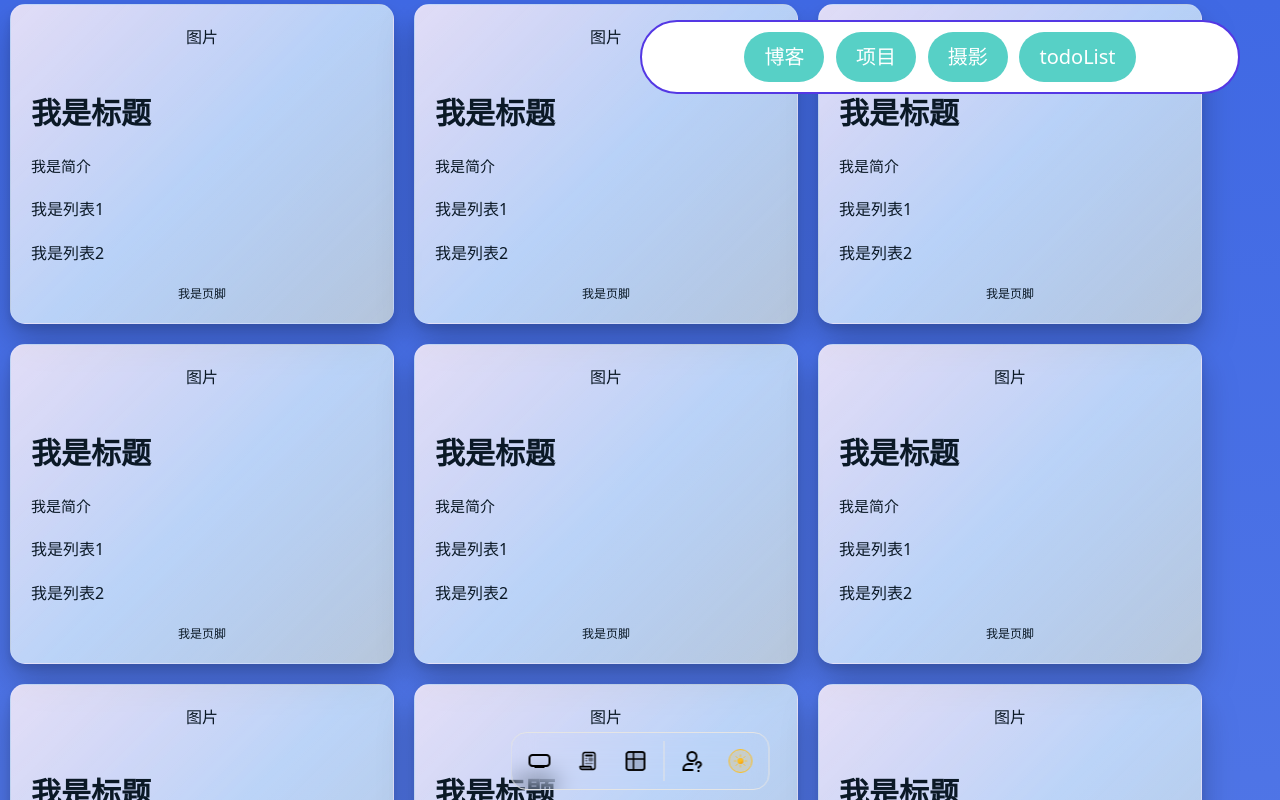
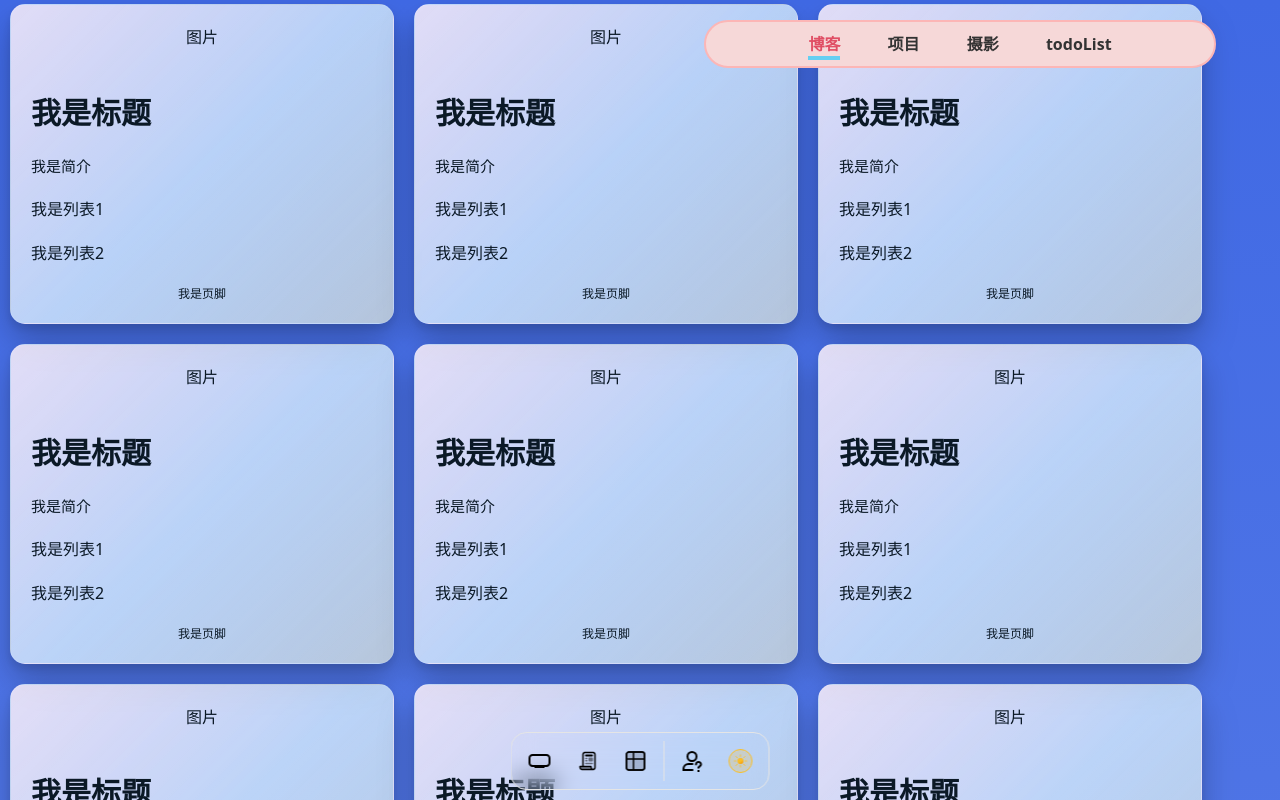
Before and after one commit to blog-ps/ps-blog, a React (Vite) app: page /blog/ in a window 1280 px wide. Shown: the top 800 px of the page. Built offline with nearby package versions, Linux system fonts and the light colour scheme.

Commit message:
fix:修复切换导航时导航栏的显示bug

```diff
--- a/src/hooks/useScrollPosition.js
+++ b/src/hooks/useScrollPosition.js
@@ -1,4 +1,5 @@
 import { useCallback } from 'react';
+import { useState } from 'react';
 import { useEffect } from 'react';
 import { useRef } from 'react';
 
@@ -7,16 +8,34 @@ const useScrollPosition = (
   customHandleScroll = () => {},
   item = window
 ) => {
-  let pageScrollY = window.localStorage.getItem(`${location}-${item}-scroll-y`);
-  if (!pageScrollY) pageScrollY = 0;
-  const scrollY = useRef(pageScrollY);
+  const scrollY = useRef(0);
+  // useEffect(() => {
+  //   const storedScrollY = window.localStorage.getItem(
+  //     `${location}-${item}-scroll-y`
+  //   );
+  //   if (storedScrollY) {
+  //     scrollY.current = parseInt(storedScrollY, 10);
+  //   }
+  // }, [location, item]);
+  const [isNavigating, setIsNavigating] = useState(false);
   const handleScroll = useCallback(() => {
-    customHandleScroll(scrollY.current, item.scrollY);
+    if (isNavigating) {
+      setIsNavigating(false);
+    } else {
+      customHandleScroll(scrollY.current, item.scrollY);
+    }
     scrollY.current = item.scrollY;
-  }, [customHandleScroll, item]);
+  }, [customHandleScroll, isNavigating, item]);
   useEffect(() => {
+    const storedScrollY = window.localStorage.getItem(
+      `${location}-${item}-scroll-y`
+    );
+    if (storedScrollY) {
+      scrollY.current = parseInt(storedScrollY, 10);
+    }
     item.scrollTo(0, scrollY.current);
     item.addEventListener('scroll', handleScroll);
+
     return () => {
       item.removeEventListener('scroll', handleScroll);
       window.localStorage.setItem(
@@ -24,7 +43,10 @@ const useScrollPosition = (
         scrollY.current
       );
     };
-  }, [handleScroll, item, scrollY, location]);
+  }, [handleScroll, item, location]);
+  useEffect(() => {
+    setIsNavigating(true);
+  }, [location]);
   return scrollY;
 };
 export default useScrollPosition;
--- a/src/pages/Blog/MyBlog.jsx
+++ b/src/pages/Blog/MyBlog.jsx
@@ -9,5 +9,7 @@ const MyBlog = () => {
     </Wrapper>
   );
 };
-const Wrapper = styled.div``;
+const Wrapper = styled.div`
+  width: 100%;
+`;
 export default MyBlog;
--- a/src/pages/Blog/index.css
+++ b/src/pages/Blog/index.css
@@ -5,6 +5,8 @@
   color: #333; /* 调整文本颜色 */
   font-weight: bold; /* 加粗字体 */
   transition: color 0.3s ease; /* 文本颜色变化的过渡效果 */
+  display: block;
+  font-size: 2vh;
 }
 
 .hover-effect::after {
@@ -13,13 +15,13 @@
   left: 50%;
   bottom: -4px; /* 调整线的位置 */
   width: 0;
-  height: 2px; /* 调整线的粗细 */
-  background-color: #a7d8e8; /* 调整线的颜色 */
+  height: 0.5vh; /* 调整线的粗细 */
+  background-color: #65cff2; /* 调整线的颜色 */
   transition: width 0.3s ease, left 0.3s ease;
 }
 
 .hover-effect:hover {
-  color: #ffb6c1; /* 悬停时改变文本颜色 */
+  color: #e04e64; /* 悬停时改变文本颜色 */
 }
 
 .hover-effect:hover::after {
@@ -28,11 +30,13 @@
 }
 /* 基本样式 */
 .my-div {
+  white-space: nowrap;
   padding: 10px 8vw;
   display: flex;
   justify-content: space-between; /* 可选：如果希望按钮之间有间隔 */
   align-items: center; /* 垂直居中 */
 }
+
 /* 出现时的动画 */
 .slide-in {
   animation: slideInDown 0.3s forwards; /* 0.5秒时间可以根据需要调整 */
@@ -49,14 +53,14 @@
     opacity: 1;
   }
   to {
-    transform: translateY(-100%);
+    transform: translateY(-200%);
     opacity: 1;
   }
 }
 
 @keyframes slideInDown {
   from {
-    transform: translateY(-100%);
+    transform: translateY(-200%);
     opacity: 1;
   }
   to {
--- a/src/pages/Blog/sections/Navigation.jsx
+++ b/src/pages/Blog/sections/Navigation.jsx
@@ -6,8 +6,13 @@ import useScrollPosition from '@/hooks/useScrollPosition';
 import { SmartButton } from '@/components/ui/smartButton';
 import { useThemeStyle } from '@/provider/theme-provider';
 import { useNavigate } from 'react-router';
+import { useEffect } from 'react';
+import { useRef } from 'react';
+import { useReducer } from 'react';
+import { reducer } from '@/hooks/use-toast';
 const Navigation = ({ children }) => {
   const themeStyle = useThemeStyle();
+  // const oldTagName = useRef(null);
 
   const tagItem = [
     {
@@ -27,16 +32,20 @@ const Navigation = ({ children }) => {
       url: '/blog/todoList',
     },
   ];
-  const [tagName, setTagName] = useState(() => {
-    const tagName = window.localStorage.getItem('BlogTagName');
-    return tagName ? tagName : tagItem[0].name;
+  const [tag, setTag] = useState(() => {
+    const localTag = JSON.parse(window.localStorage.getItem('BlogTag'));
+    return localTag ? localTag : tagItem[0];
   });
   const [visible, setVisible] = useState(true);
   const location = useLocation();
   const navigate = useNavigate();
   const handleScroll = useCallback(
     (oldScroll, newScroll) => {
+      console.log('oldScroll', oldScroll);
+      console.log('newScroll', newScroll);
       if (oldScroll > newScroll && visible === true) {
+        console.log('set Visable false');
+
         setVisible(false);
       } else if (oldScroll <= newScroll && visible === false) {
         setVisible(true);
@@ -45,59 +54,76 @@ const Navigation = ({ children }) => {
     [visible]
   );
   const handleClick = (ChoosedTag) => {
-    if (tagName !== ChoosedTag.name) {
-      setTagName(ChoosedTag.name);
-      console.log('nagetive');
-
-      navigate(ChoosedTag.url);
+    if (tag !== ChoosedTag) {
+      setTag(ChoosedTag);
     }
   };
-
+  useEffect(() => {
+    navigate(tag.url);
+    window.localStorage.setItem('BlogTag', JSON.stringify(tag));
+  }, [navigate, tag]);
   useScrollPosition(location.pathname.slice(1), handleScroll);
   return (
     <Wrapper
-      onMouseEnter={() => {
-        setVisible(true);
-      }}
-      onMouseLeave={() => {
-        setVisible(false);
-      }}
+
+    // onMouseLeave={() => {
+    //   setVisible(false);
+    // }}
     >
       <NavigationContainer
+        onMouseEnter={() => {
+          setVisible(true);
+        }}
         $themeStyle={themeStyle}
-        $tagIndex={tagItem.findIndex((item) => item.name === tagName) + 1}
+        $tagIndex={tagItem.findIndex((item) => item.name === tag.name) + 1}
         className={`my-div ${visible ? 'slide-in' : 'slide-out'}`}
       >
         {tagItem.map((item, index) => {
           return (
-            <SmartButton key={index} onClick={() => handleClick(item)}>
+            // <SmartButton key={index} onClick={() => handleClick(item)}>
+            //   {item.name}
+            // </SmartButton>
+            <div
+              key={index}
+              className="hover-effect"
+              onClick={() => handleClick(item)}
+            >
               {item.name}
-            </SmartButton>
+            </div>
           );
         })}
       </NavigationContainer>
     </Wrapper>
   );
 };
-const Wrapper = styled.div`
-  position: fixed;
-  top: 0px; /* 距离视口顶部0像素 */
-  left: 35vw;
-  right: 0px;
-  height: 15vh;
-  z-index: 1;
-  /* pointer-events: none; */
-`;
+const Wrapper = styled.div``;
 
 const NavigationContainer = styled.div`
-  button:nth-child(${($tagIndex) => $tagIndex}) {
-    border: 2px solid black; // 自定义边框样式
+  div:nth-child(
+      ${({ $tagIndex }) => {
+          return $tagIndex;
+        }}
+    )::after {
+    content: ''; /* 必须有的属性，用于生成伪元素 */
+    position: absolute; /* 绝对定位 */
+    bottom: -4px; /* 调整线的位置 */
+    left: 0; /* 从左边开始 */
+    width: 100%; /* 线的宽度与父元素一致 */
+    height: 0.5vh; /* 调整线的粗细 */
+    background-color: #65cff2; /* 调整线的颜色 */
+  }
+  div:nth-child(
+      ${({ $tagIndex }) => {
+          return $tagIndex;
+        }}
+    ) {
+    color: #e04e64;
   }
   backdrop-filter: blur(10px);
   position: fixed;
-  top: 20px; /* 距离视口顶部0像素 */
-  left: 50vw;
-  right: 40px;
+  top: 20px;
+  left: 55vw;
+  width: 40vw;
   background-color: ${({ $themeStyle }) =>
     $themeStyle.navigationColor}; /* 背景颜色 */
   z-index: 1000; /* 确保在其他内容之上 */
--- a/src/provider/theme-provider.jsx
+++ b/src/provider/theme-provider.jsx
@@ -14,8 +14,8 @@ const theme = {
     themeColor2: '#c6a5b3',
     bottomColor1: '#57d0c6',
     bottomColor2: '#70A2E1',
-    navigationColor: '#ffffff',
-    navigationBorderColor: '#5438e4',
+    navigationColor: '#f6d8d8',
+    navigationBorderColor: '#fcb6b6',
     navigationHoverColor: '#003d80',
     background:
       'linear-gradient(180deg, #4069E4 0%, rgba(255, 255, 255, 0.00) 100%)',
```
